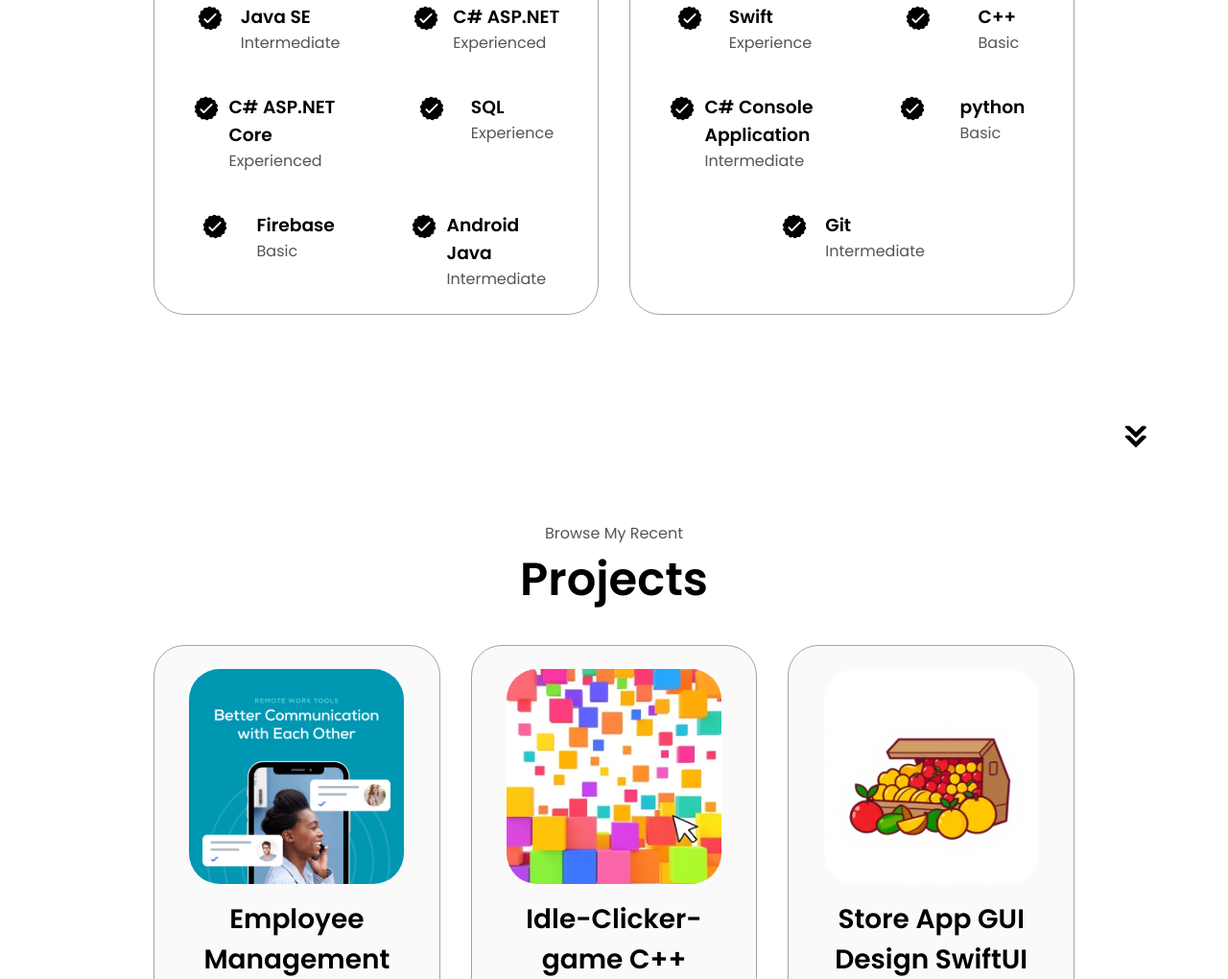
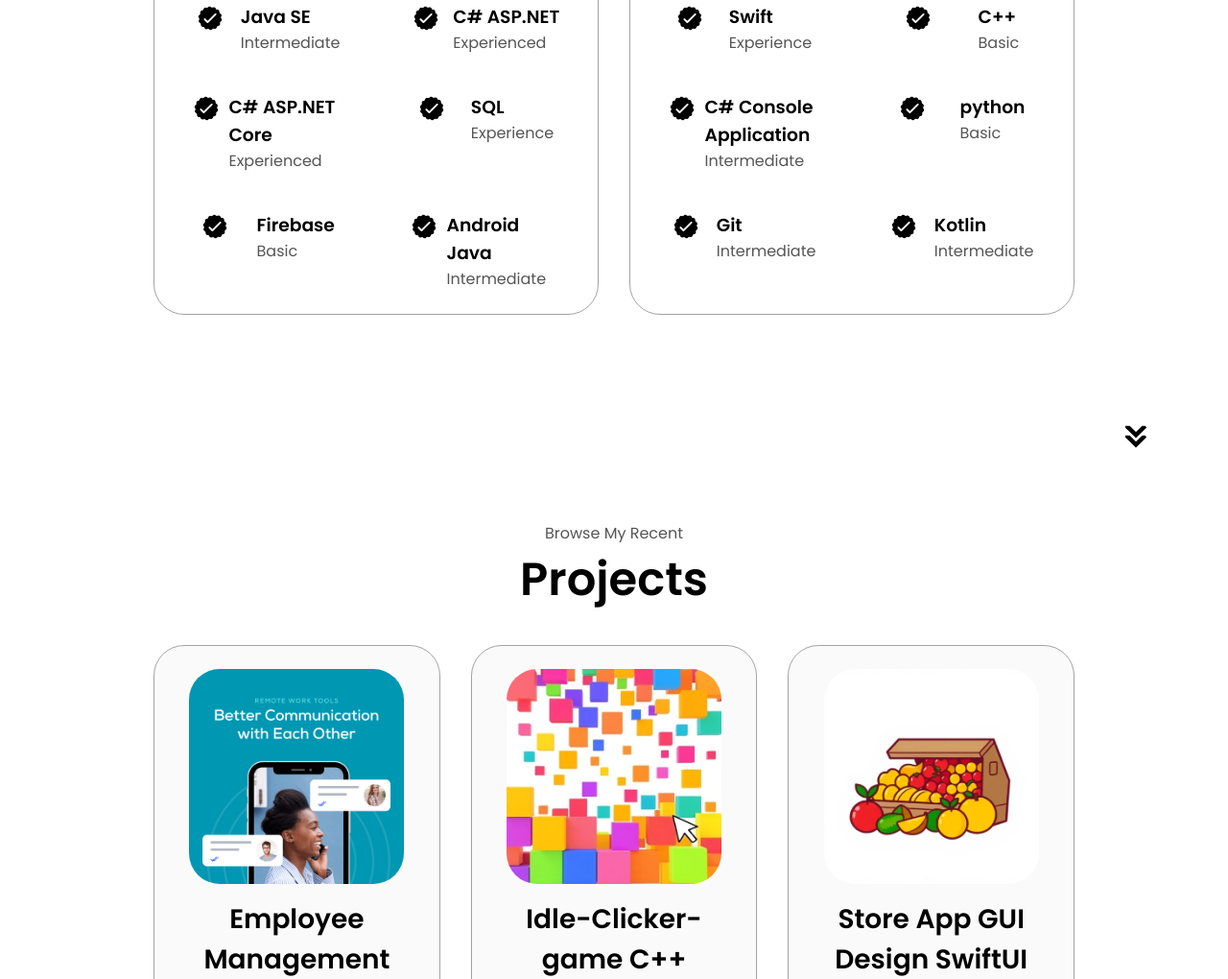
Before and after one commit to ForbiddenKiwis/Jerwinson-Flores-Cunanan-portfolio, a plain HTML site: page vercel-portfolio-main/index.html in a window 1280 px wide. Shown: the part 1921-2941 px from the top of the page at 96% size. Drawn offline with Linux system fonts and the light colour scheme.

Commit message:
Update index.html

```diff
--- a/vercel-portfolio-main/index.html
+++ b/vercel-portfolio-main/index.html
@@ -257,6 +257,17 @@
                   <p>Intermediate</p>
                 </div>
               </article>
+              <article>
+                <img
+                  src="./assets/checkmark.png"
+                  alt="Experience icon"
+                  class="icon"
+                />
+                <div>
+                  <h3>Kotlin</h3>
+                  <p>Intermediate</p>
+                </div>
+              </article>
             </div>
           </div>
         </div>
```
